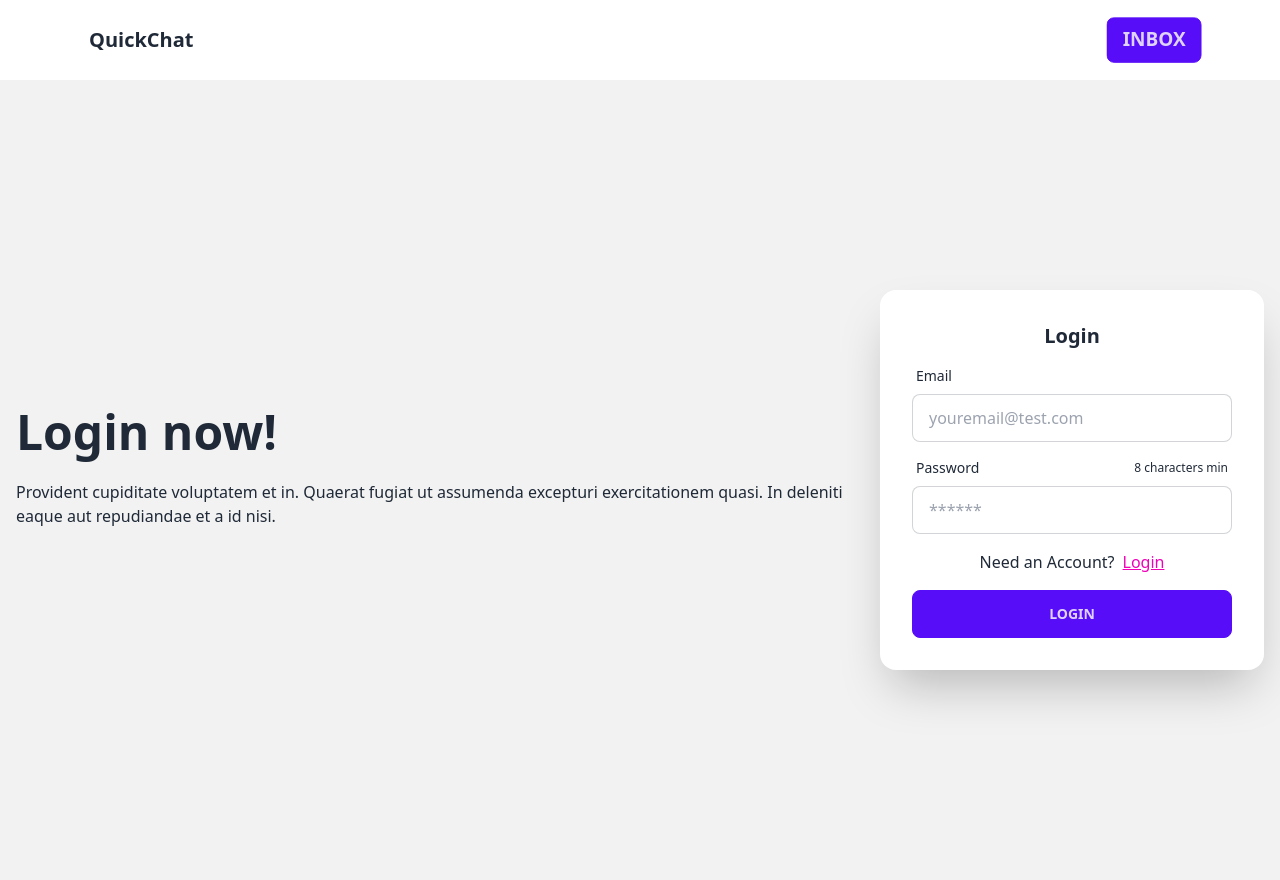
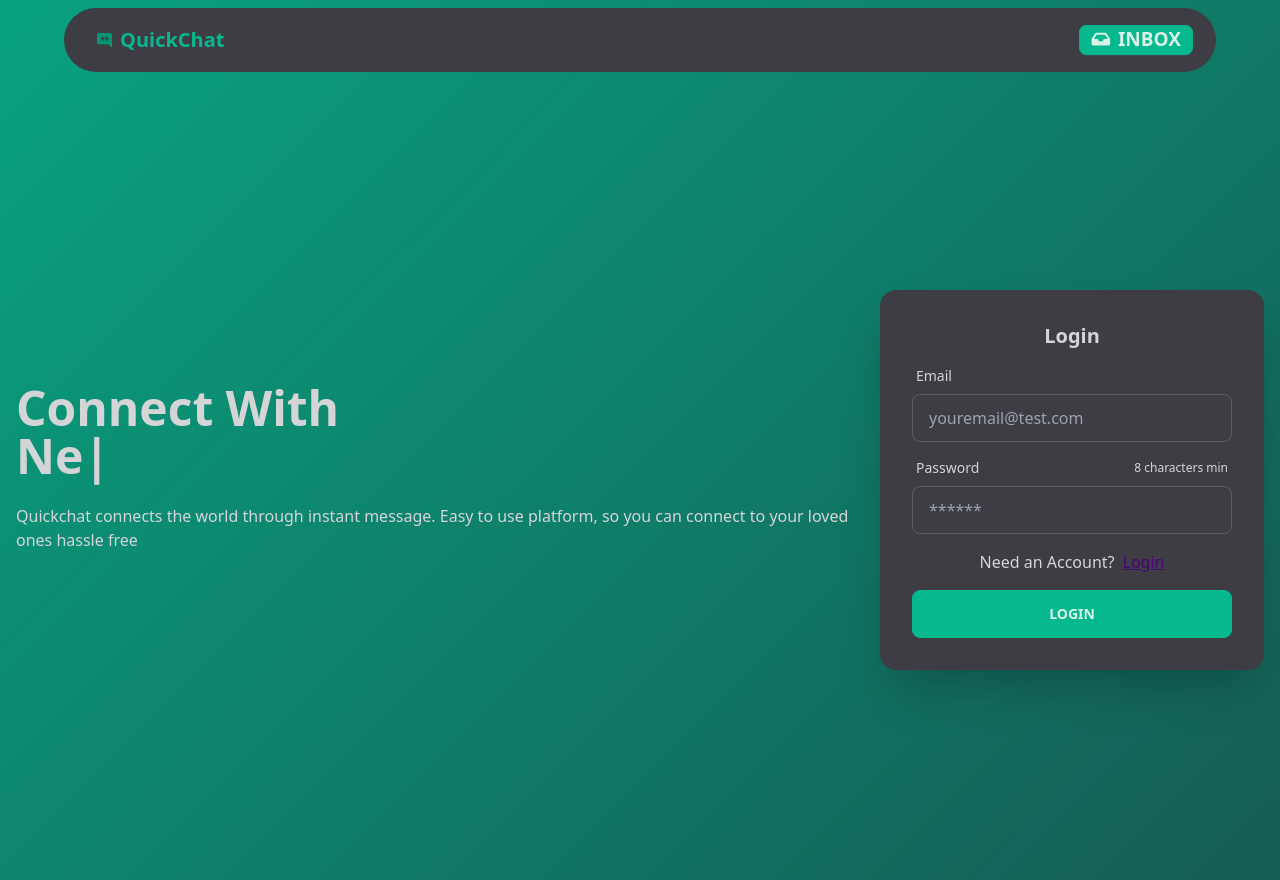
Before and after one commit to Kam-Mivehchi/QuickChat, a React (Vite) app in the folder client/: page / in a window 1280 px wide. Built offline with nearby package versions, Linux system fonts and the light colour scheme.

Commit message:
touch up styling

```diff
--- a/client/package.json
+++ b/client/package.json
@@ -18,8 +18,10 @@
     "jwt-decode": "^3.1.2",
     "react": "^18.2.0",
     "react-dom": "^18.2.0",
+    "react-icons": "^4.10.1",
     "react-redux": "^8.1.1",
     "react-router-dom": "^6.14.0",
+    "react-type-animation": "^3.1.0",
     "redux": "^4.2.1",
     "socket.io-client": "^4.7.1"
   },
--- a/client/src/components/allChatsHeader.tsx
+++ b/client/src/components/allChatsHeader.tsx
@@ -4,8 +4,8 @@ import UserSearchBar from './userSearchBar.tsx'
 function AllChatsHeader() {
 
    return (
-      <div className="bg-base-200  relative pb-4 pt-2 rounded-xl px-2">
-         <h2 className="text-lg text-center font-bold">Messages</h2>
+      <div className="bg-neutral relative pb-4 pt-2 rounded-xl px-2">
+         <h2 className="text-lg text-center font-bold ">Messages</h2>
          {/* user search input goes here */}
          <UserSearchBar page={"allChats"} />
       </div >
--- a/client/src/components/chatCard.tsx
+++ b/client/src/components/chatCard.tsx
@@ -1,6 +1,5 @@
-import React from 'react'
+
 import {
-   Link,
    useNavigate
 } from "react-router-dom";
 import dayjs from "dayjs"
@@ -8,7 +7,7 @@ import Auth from "../utils/auth"
 import { useDispatch, useSelector } from 'react-redux'
 import { ActionTypes, AppState } from "../utils/redux/reducers.tsx"
 import { AppDispatch } from "../utils/redux/store.tsx";
-let unreadMessages = [];
+
 
 
 function ChatCard({ chatroom }: { chatroom: IChatroom }) {
@@ -32,7 +31,7 @@ function ChatCard({ chatroom }: { chatroom: IChatroom }) {
                <div className="flex flex-row items-center justify-start gap-2">
 
                   <span className={`badge badge-primary badge-xs h-3 ${state.unread.filter((message: IMessage) => {
-                     console.log(message.chatroom._id, chatroom._id)
+
                      return message.chatroom._id == chatroom._id
                   }).length ? "visible" : "invisible"}`}>
                   </span>
@@ -40,7 +39,7 @@ function ChatCard({ chatroom }: { chatroom: IChatroom }) {
                   <div className=" flex flex-col items-center ">
 
                      <div className="avatar">
-                        <div className="w-8 bg-slate-300 rounded-full">
+                        <div className="w-8 bg-primary rounded-full">
                            {chatroom.isGroup ?
 
                               <div className="w-full text-center p-0 flex justify-center h-full items-center text-xs font-bold">
--- a/client/src/components/navbar.tsx
+++ b/client/src/components/navbar.tsx
@@ -4,6 +4,8 @@ import Auth from '../utils/auth';
 import { useSelector } from 'react-redux'
 import { AppState } from '../utils/redux/reducers'
 import { getSingleUser } from '../utils/api';
+import { FaInbox, FaSignOutAlt } from "react-icons/fa";
+import { BsFillChatRightQuoteFill } from "react-icons/bs";
 function Navbar() {
    const state = useSelector(state => state) as AppState;
 
@@ -23,7 +25,7 @@ function Navbar() {
    }, [])
    return (
       <>
-         <nav className="navbar bg-base-100 max-w-6xl mx-auto">
+         <nav className="navbar  max-w-6xl mx-auto bg-base-100 px-4 rounded-full ">
             <div className="navbar-start">
                <div className="dropdown ">
                   <label tabIndex={0} className="btn btn-ghost lg:hidden indicator btn-sm p-0 w-">
@@ -35,29 +37,37 @@ function Navbar() {
 
                      <span className={`indicator-item  badge badge-primary badge-xs pt-0 ${state.unread.length ? "absolute" : "hidden"}`}>{state.unread.length}</span>
 
-                     <Link to={`/chat`}>Inbox</Link>
-
+                     <Link to={`/chat`} className="flex gap-2 items-center font-bold">
+                        <FaInbox />
+                        Inbox</Link>
                   </ul>
                </div>
-               <Link to={`/chat`} className="btn btn-ghost normal-case text-xl">QuickChat</Link>
+               <Link to={`/chat`} className="btn btn-ghost normal-case text-xl flex items-center text-primary">
+                  <BsFillChatRightQuoteFill size=".75em" className="fill-primary-focus" />
+                  QuickChat</Link>
             </div>
             <div className={` hidden lg:flex ${Auth.loggedIn() ? "navbar-center" : "navbar-end"}`}>
                <ul className="menu menu-horizontal px-1">
                   <li className="indicator">
                      <span className={`indicator-item badge badge-secondary pt-0 ${state.unread.length ? "absolute" : "hidden"}`}>{state.unread.length}</span>
-                     <Link to={`/chat`} className="font-bold text-xl btn btn-primary">Inbox</Link>
+                     <Link to={`/chat`} className="font-bold text-xl btn btn-primary btn-sm items-center hover:bg-primary-focus flex py-0">
+
+                        <FaInbox />
+                        Inbox
+                     </Link>
+
                   </li>
                </ul>
             </div>
             <div className={`navbar-end flex gap-2 ${Auth.loggedIn() ? "flex" : "hidden"}`}>
                <Link className={`${Auth.loggedIn() ? "avatar" : "hidden"} `} to={`${Auth.loggedIn() ? `user/${Auth.getProfile()._id}` : "/"}`}>
                   <div className="w-12 rounded-full border-2 shadow-lg border-primary">
-
-
                      <img src={avatar} alt="asdfsd" className={`${Auth.loggedIn() ? "inline-block" : "hidden"}`} />
                   </div>
                </Link>
-               <button className={`btn btn-xs btn-error ${Auth.loggedIn() ? "inline-block" : "hidden"}`} onClick={() => Auth.logout()}>Sign Out</button>
+               <button className={`btn btn-xs btn-error flex items-center ${Auth.loggedIn() ? "inline-block" : "hidden"}`} onClick={() => Auth.logout()}>
+                  <FaSignOutAlt />
+                  Sign Out</button>
             </div>
          </nav>
          <Toast />
--- a/client/src/layout/index.tsx
+++ b/client/src/layout/index.tsx
@@ -1,19 +1,18 @@
-import * as React from 'react';
-import { Outlet, Link, useNavigation } from "react-router-dom";
-import Auth from '../utils/auth';
+
+import { Outlet } from "react-router-dom";
 import { Provider } from "react-redux";
 import store from "../utils/redux/store";
 import Navbar from '../components/navbar'
-import { useEffect } from "react";
+
 
 export default function Layout() {
-   const navigation = useNavigation();
+
 
    return (
       <>
          <Provider store={store}>
 
-            <div id="main">
+            <div id="main" className={`bg-customGradient animate-gradientFlow bg-[size:400%_400%] pt-2 min-h-screen`}>
                <header>
                   <Navbar />
 
@@ -21,10 +20,9 @@ export default function Layout() {
 
                <main
 
-                  className={
-                     navigation.state === "loading" ? "loading" : ""
-                  }
+                  className={`mt-2 `}
                >
+
                   <Outlet />
                </main>
 
--- a/client/src/pages/chat/allChats.tsx
+++ b/client/src/pages/chat/allChats.tsx
@@ -81,10 +81,10 @@ export default function Chat() {
 
 
    return (
-      <div className='overflow-hidden  '>
+      <div className='rounded-xl  '>
 
          <AllChatsHeader />
-         <div className="flex flex-col gap-2 pt-2  overflow-auto lg:px-2 min-h-[75vh]">
+         <div className="flex flex-col gap-2 pt-2  overflow-auto lg:px-2 min-h-[75vh] ">
 
             {
                state.allChats.map((chatroom: IChatroom) => {
--- a/client/src/pages/chat/index.tsx
+++ b/client/src/pages/chat/index.tsx
@@ -7,7 +7,7 @@ import {
 export default function ChatDash() {
 
    return (
-      <div className="max-w-xl mx-auto bg-base-100 ">
+      <div className="max-w-xl mx-auto ">
 
          <Outlet />
       </div>
--- a/client/src/pages/home/index.tsx
+++ b/client/src/pages/home/index.tsx
@@ -1,15 +1,21 @@
 import * as React from 'react';
 import Login from '../../components/login'
-export interface IHomeProps {
-}
+import { TypeAnimation } from 'react-type-animation';
 
 export default function Home() {
    return (
-      <div className="hero min-h-screen bg-base-200">
+      <div className="hero min-h-screen ">
          <div className="hero-content flex-col lg:flex-row">
             <div className="text-center lg:text-left">
-               <h1 className="text-5xl font-bold">Login now!</h1>
-               <p className="py-6">Provident cupiditate voluptatem et in. Quaerat fugiat ut assumenda excepturi exercitationem quasi. In deleniti eaque aut repudiandae et a id nisi.</p>
+               <h1 className="text-5xl font-bold">Connect With</h1>
+
+               <TypeAnimation
+                  className="text-5xl font-bold"
+                  sequence={['Friends', 1000, 'Family', 1000, 'Neighbors', 1000, 'Colleagues', 1000, 'Employees', 1000]}
+                  repeat={Infinity}
+                  wrapper="h1"
+               />
+               <p className="py-6">Quickchat connects the world through instant message. Easy to use platform, so you can connect to your loved ones hassle free</p>
             </div>
 
             <Login />
--- a/client/tailwind.config.js
+++ b/client/tailwind.config.js
@@ -5,7 +5,12 @@ export default {
     "./src/**/*.{js,ts,jsx,tsx}",
   ],
   theme: {
+
     extend: {
+      backgroundImage: {
+        'customGradient': "linear-gradient(-45deg,  #1d2d34,#05b78e, #3d3d43)",
+
+      },
       keyframes: {
         slideThrough: {
           '0%': { transform: 'translateX(-1000%)' },
@@ -16,15 +21,46 @@ export default {
         rotateAnimation: {
           '0%': { transform: "rotateY(0deg)", filter: "blur(0px)" },
           '100%': { transform: "rotateY(-180deg)", filter: "blur(5px)" }
+        },
+        gradient: {
+          '0%,100%': { backgroundPosition: '0%,50%' },
+          '50%': { backgroundPosition: '100%,50%' },
+
         }
       },
       animation: {
-        slideThrough: 'slideThrough 5s ease-in-out ',
+        slideThrough: 'slideThrough 5s ease-in-out',
 
-        spinOnce: 'rotateAnimation .5s ease-in-out ',
-
+        spinOnce: 'rotateAnimation .5s ease-in-out',
+        gradientFlow: 'gradient 15s ease infinite'
       }
     },
   },
+  daisyui: {
+    themes: [
+      {
+        mytheme: {
+
+          "primary": "#05b78e",
+
+          "secondary": "#47067c",
+
+          "accent": "#9b02e2",
+
+          "neutral": "#1d2d34",
+
+          "base-100": "#3d3d43",
+
+          "info": "#66c8db",
+
+          "success": "#5ddabd",
+
+          "warning": "#934c06",
+
+          "error": "#ec5b51",
+        },
+      },
+    ],
+  },
   plugins: [require("daisyui")],
 }
```
Also changed, not shown: client/src/components/userSearchBar.tsx (+8 -8 lines), client/src/pages/chat/chatId/index.tsx (+4 -4 lines), client/src/assets/background.png (added), 1 other file (tests, documents, lock files or other folders).
